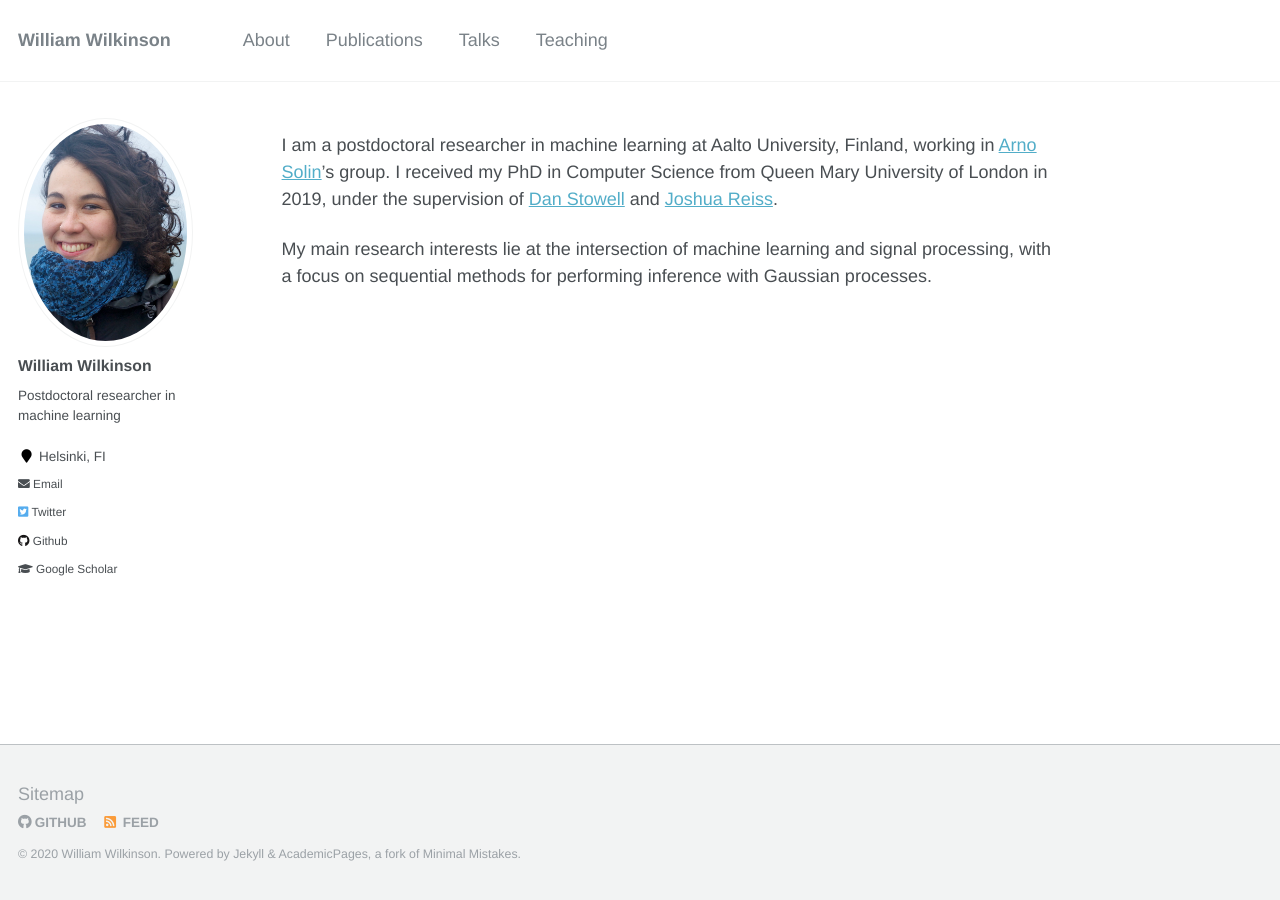
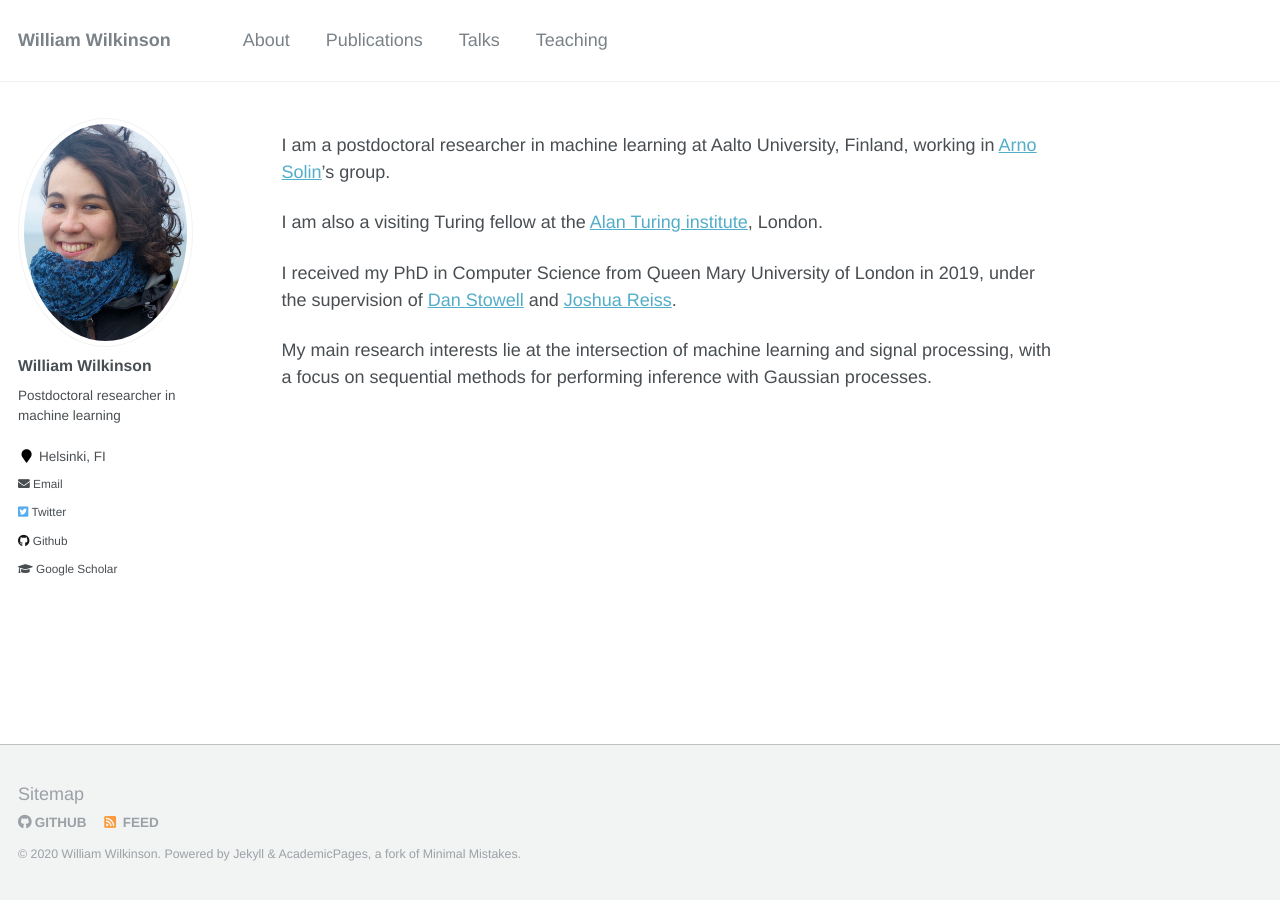
Before and after one commit to wil-j-wil/wil-j-wil2.github.io, a Jekyll site: the page built from _pages/about.md, in a window 1280 px wide. Built offline with Jekyll 4.4.1, drawn with Linux system fonts in a browser that asks for light colours.

Commit message:
Update about.md

```diff
--- a/_pages/about.md
+++ b/_pages/about.md
@@ -8,6 +8,10 @@
   - /about.html
 ---
 
-I am a postdoctoral researcher in machine learning at Aalto University, Finland, working in [Arno Solin](https://users.aalto.fi/~asolin/)'s group. I received my PhD in Computer Science from Queen Mary University of London in 2019, under the supervision of [Dan Stowell](http://www.mcld.co.uk/) and [Joshua Reiss](http://www.eecs.qmul.ac.uk/~josh/).
+I am a postdoctoral researcher in machine learning at Aalto University, Finland, working in [Arno Solin](https://users.aalto.fi/~asolin/)'s group.
+
+I am also a visiting Turing fellow at the [Alan Turing institute](https://www.turing.ac.uk/), London.
+
+I received my PhD in Computer Science from Queen Mary University of London in 2019, under the supervision of [Dan Stowell](http://www.mcld.co.uk/) and [Joshua Reiss](http://www.eecs.qmul.ac.uk/~josh/).
 
 My main research interests lie at the intersection of machine learning and signal processing, with a focus on sequential methods for performing inference with Gaussian processes.
```
